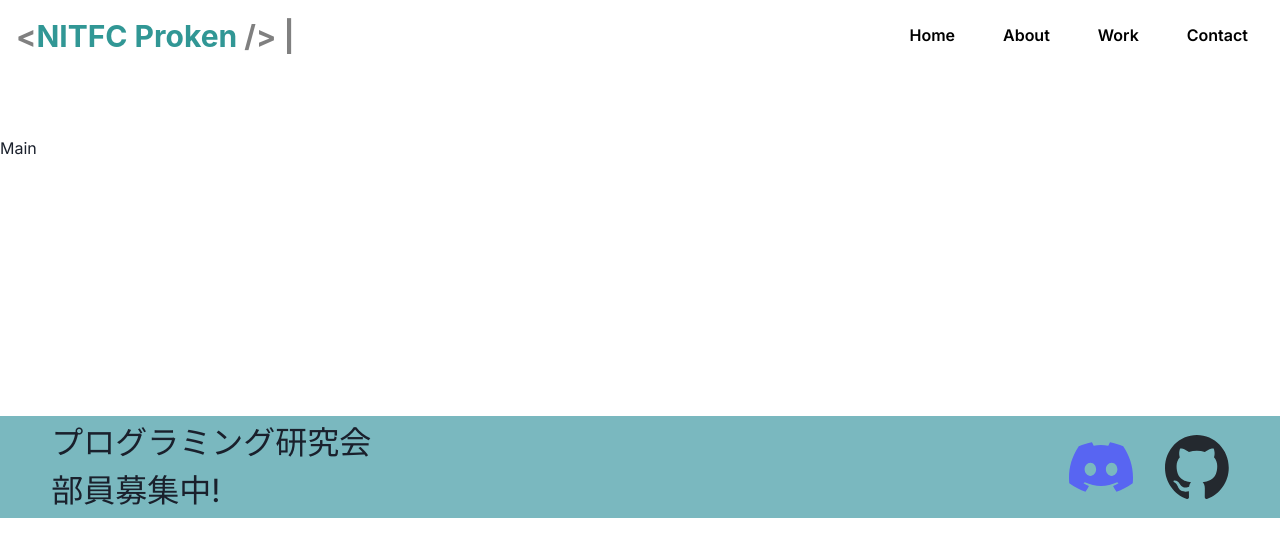
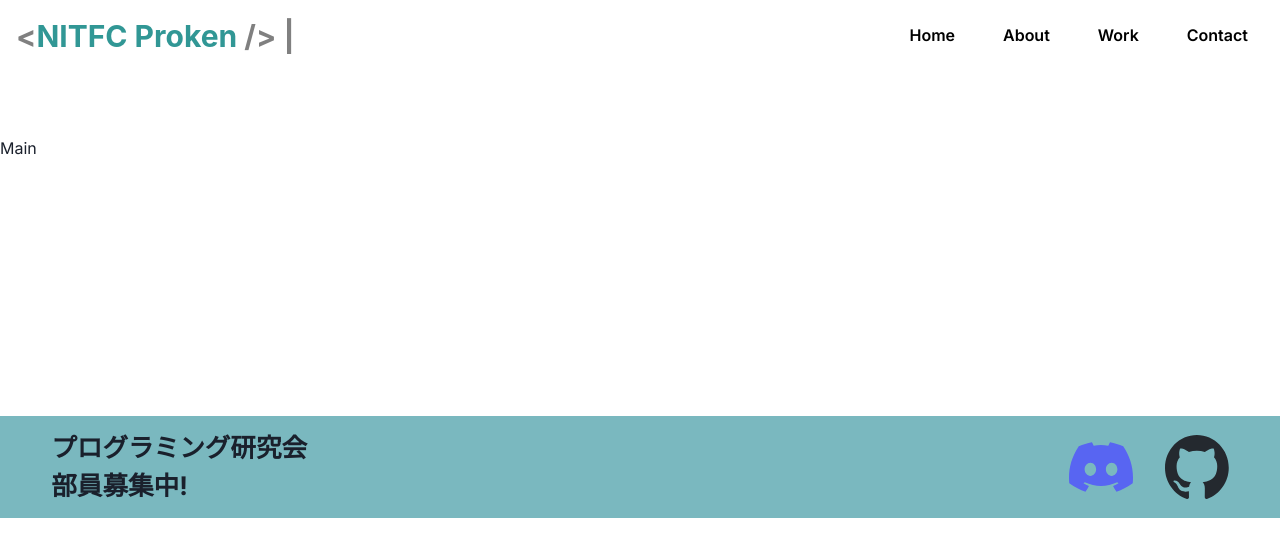
Before and after one commit to nitfc-proken/proken-hp, a Next.js app: page / in a window 1280 px wide. Shown: the top 556 px of the page. Built offline with nearby package versions, Linux system fonts and the light colour scheme.

Commit message:
フッター文字をboldに

```diff
--- a/app/components/Footer.tsx
+++ b/app/components/Footer.tsx
@@ -2,14 +2,14 @@ import { Image } from "@chakra-ui/react";
 
 function Footer() {
  const imageSize = "5vw";
- const textSize = "2.5vw";
+ const textSize = "2vw";
  return (
   <>
    <div style={{ height: "20vw" }}></div>
    <footer style={{ backgroundColor: "#7AB8BF", height: "auto", display: "flex", justifyContent: "space-between", alignItems: "center", padding: "4vw", maxHeight: "80px" }}>
     <div style={{ display: "flex", flexDirection: "column", justifyContent: "right", gap: "50%" }}>
-     <p style={{ fontSize: textSize }}>プログラミング研究会</p>
-     <p style={{ fontSize: textSize }}>部員募集中!</p>
+     <p style={{ fontSize: textSize, fontWeight: "bold" }}>プログラミング研究会</p>
+     <p style={{ fontSize: textSize, fontWeight: "bold" }}>部員募集中!</p>
     </div>
     <div style={{ display: "flex", justifyContent: "right", alignItems: "center", gap: "2.5vw" }}>
      <a href="https://discord.gg/4dCXn6hyGK" target="_blank" rel="noopener noreferrer">
```
